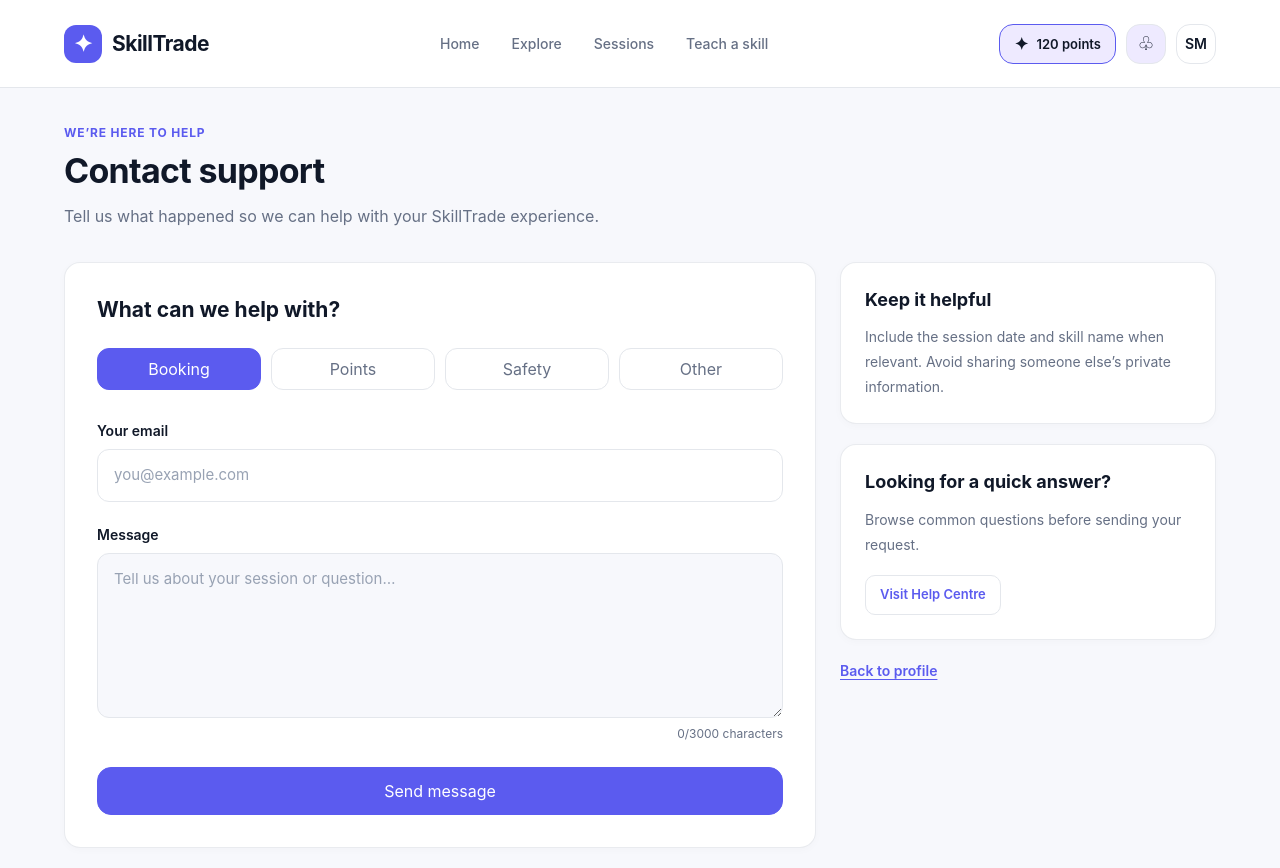
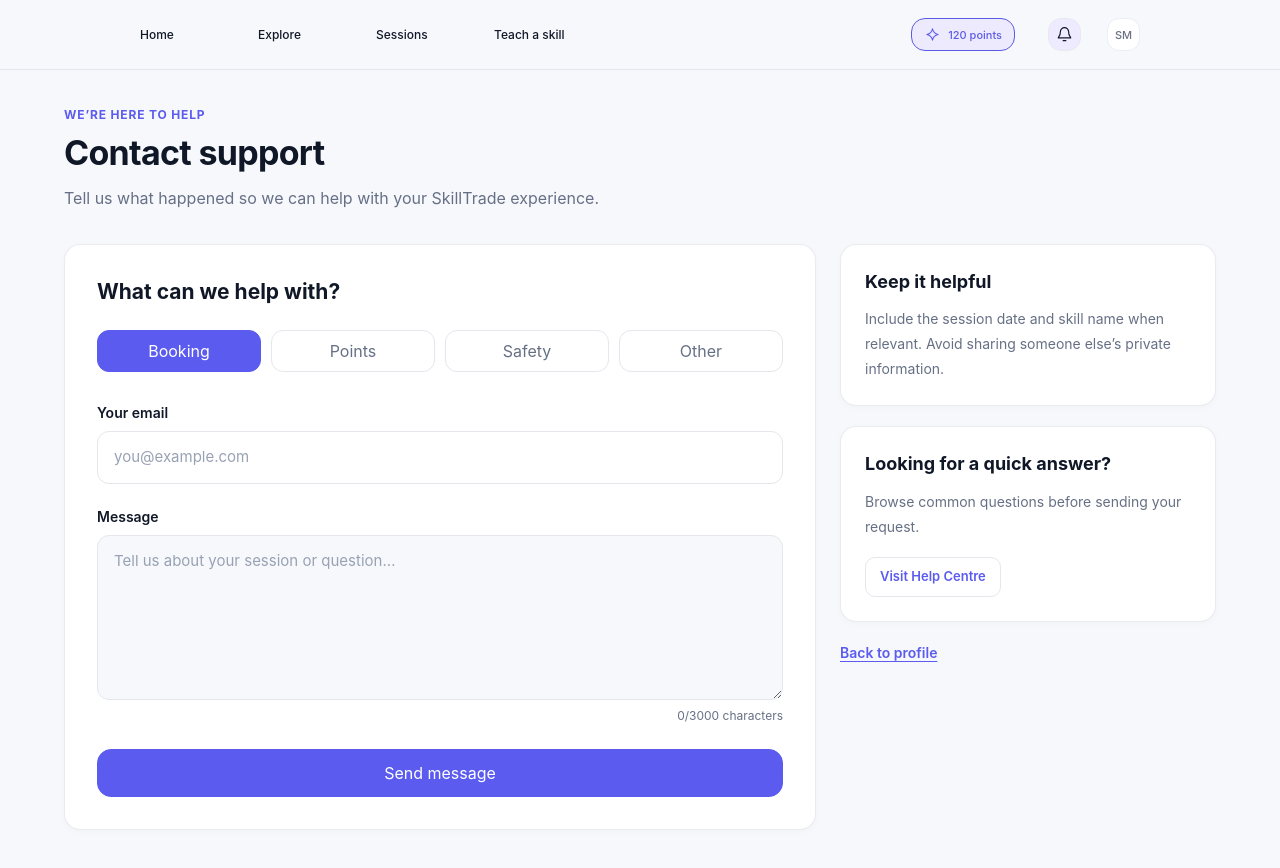
Before and after one commit to ZainabM872/SkillTrade, a React (Create React App) app in the folder webui/: page /contact-support in a window 1280 px wide. Shown: the top 868 px of the page. Built offline with nearby package versions, Linux system fonts and the light colour scheme.

Commit message:
Added nav bar to the pages contact-support.js, help.js, settings.js

```diff
--- a/webui/src/pages/contact-support.js
+++ b/webui/src/pages/contact-support.js
@@ -1,7 +1,7 @@
-
 import React, { useState } from "react";
-import { Link, NavLink, useNavigate } from "react-router-dom";
+import { Link, useNavigate } from "react-router-dom";
 import "../styles/contact-support.css";
+import NavBar from "../components/NavBar";
 
 const topics = ["Booking", "Points", "Safety", "Other"];
 
@@ -29,53 +29,7 @@ export default function ContactSupport() {
 
   return (
     <div className="contact-support-page">
-      <header className="contact-support-header">
-        <Link
-          to="/"
-          className="contact-support-brand"
-          aria-label="SkillTrade home"
-        >
-          <span className="contact-support-brand-icon" aria-hidden="true">
-            ✦
-          </span>
-          <span>SkillTrade</span>
-        </Link>
-
-        <nav className="contact-support-nav" aria-label="Main navigation">
-          <NavLink to="/" end>Home</NavLink>
-          <NavLink to="/explore">Explore</NavLink>
-          <NavLink to="/sessions">Sessions</NavLink>
-          <NavLink to="/teach">Teach a skill</NavLink>
-        </nav>
-
-        <div className="contact-support-header-actions">
-          <Link
-            to="/profile"
-            className="contact-support-points"
-            aria-label="View your profile and points"
-          >
-            <span aria-hidden="true">✦</span>
-            120 points
-          </Link>
-
-          <Link
-            to="/sessions"
-            className="contact-support-notifications"
-            aria-label="View your sessions and notifications"
-            title="Sessions"
-          >
-            <span aria-hidden="true">♧</span>
-          </Link>
-
-          <Link
-            to="/profile"
-            className="contact-support-avatar"
-            aria-label="Go to your profile"
-          >
-            SM
-          </Link>
-        </div>
-      </header>
+      <NavBar points={120} initials="SM" />
 
       <main className="contact-support-main">
         <div className="contact-support-intro">
--- a/webui/src/pages/help.js
+++ b/webui/src/pages/help.js
@@ -1,6 +1,7 @@
 import React from "react";
-import { Link, NavLink } from "react-router-dom";
+import { Link } from "react-router-dom";
 import "../styles/help.css";
+import NavBar from "../components/NavBar";
 
 const faqItems = [
   {
@@ -44,51 +45,7 @@ const faqItems = [
 export default function Help() {
   return (
     <div className="help-page">
-      <header className="help-header">
-        <div className="help-header-inner">
-          <Link className="help-brand" to="/">
-            SkillTrade
-          </Link>
-
-          <nav className="help-nav" aria-label="Main navigation">
-            <NavLink to="/" end>
-              Home
-            </NavLink>
-            <NavLink to="/explore">Explore</NavLink>
-            <NavLink to="/sessions">Sessions</NavLink>
-            <NavLink to="/teach">Teach a skill</NavLink>
-          </nav>
-
-          <div className="help-header-actions">
-            <Link
-              className="help-points"
-              to="/profile"
-              aria-label="View your skill points"
-            >
-              <span aria-hidden="true">✦</span>
-              <span>120 points</span>
-            </Link>
-
-            <Link
-              className="help-icon-button"
-              to="/sessions"
-              aria-label="View sessions and updates"
-              title="Sessions and updates"
-            >
-              <span aria-hidden="true">♧</span>
-            </Link>
-
-            <Link
-              className="help-avatar"
-              to="/profile"
-              aria-label="View profile"
-              title="Your profile"
-            >
-              SM
-            </Link>
-          </div>
-        </div>
-      </header>
+      <NavBar points={120} initials="SM" />
 
       <main className="help-main">
         <section className="help-intro">
--- a/webui/src/pages/settings.js
+++ b/webui/src/pages/settings.js
@@ -1,7 +1,7 @@
-
 import React, { useState } from "react";
-import { Link, NavLink } from "react-router-dom";
+import { Link } from "react-router-dom";
 import "../styles/settings.css";
+import NavBar from "../components/NavBar";
 
 export default function Settings() {
   const [visibility, setVisibility] = useState("Everyone");
@@ -30,45 +30,7 @@ export default function Settings() {
 
   return (
     <div className="settings-page">
-      <header className="app-header">
-        <div className="header-inner">
-          <Link to="/" className="site-brand" aria-label="SkillTrade home">
-            <span className="brand-mark">S</span>
-            <span>SkillTrade</span>
-          </Link>
-
-          <nav className="main-navigation" aria-label="Main navigation">
-            <NavLink to="/" end>Home</NavLink>
-            <NavLink to="/explore">Explore</NavLink>
-            <NavLink to="/sessions">Sessions</NavLink>
-            <NavLink to="/teach">Teach a skill</NavLink>
-          </nav>
-
-          <div className="header-actions">
-            <div className="points-pill" aria-label="120 skill points">
-              <span aria-hidden="true">✦</span>
-              <span>120 points</span>
-            </div>
-
-            <button
-              className="icon-button"
-              type="button"
-              aria-label="Notifications"
-              onClick={() => setMessage("Notifications are not connected yet.")}
-            >
-              <span aria-hidden="true">♧</span>
-            </button>
-
-            <Link
-              to="/profile"
-              className="header-avatar"
-              aria-label="Go to profile"
-            >
-              SM
-            </Link>
-          </div>
-        </div>
-      </header>
+      <NavBar points={120} initials="SM" />
 
       <main className="settings-main">
         <div className="page-intro">
```
